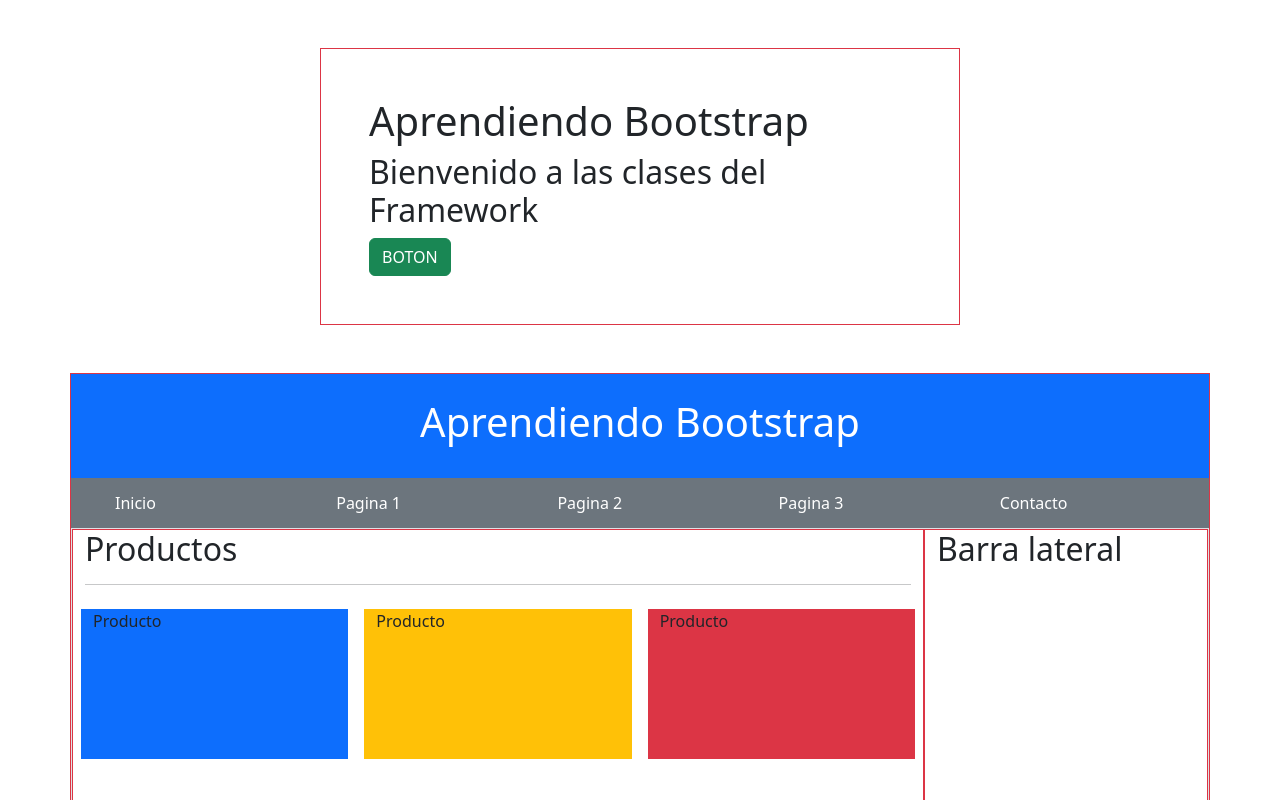
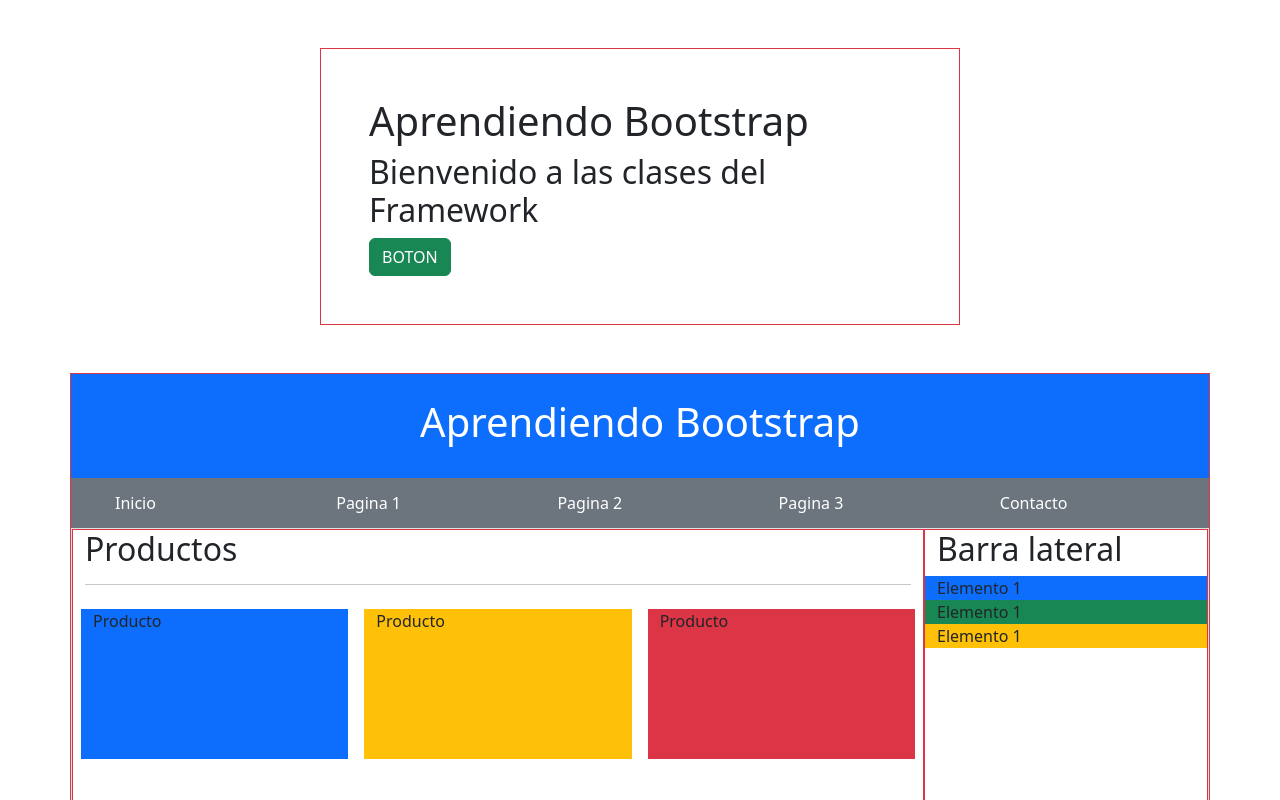
Before and after one commit to KevDanCC/masterCSSResponsive, a plain HTML site: page aprendiendo-bootstrap/index.html in a window 1280 px wide. Shown: the top 800 px of the page. Drawn offline with Linux system fonts and the light colour scheme.

Commit message:
190. Alineacion vertical de elementos

```diff
--- a/aprendiendo-bootstrap/index.html
+++ b/aprendiendo-bootstrap/index.html
@@ -64,7 +64,7 @@
                                 </div>
                             </div>
 
-<!-- Uso del justify-content-center directo para la alineacion de los elementos -->
+                            <!-- Uso del justify-content-center directo para la alineacion de los elementos -->
                             <div class="row mt-1 justify-content-center">
                                 <div class="item col-3 m-2 bg-primary">
                                     Producto
@@ -77,10 +77,24 @@
 
 
 
+
+
                         </div>
                     </section>
                     <aside class="col-3 border border-danger">
                         <h2>Barra lateral</h2>
+                        <!-- El uso de align-items- permite alineacion vertical -->
+                        <div class="lateral row bg-danger align-items-end">
+                            <div class="col-12 bg-primary h-25">
+                                Elemento 1
+                            </div>
+                            <div class="col-12 bg-success h-25">
+                                Elemento 1
+                            </div>
+                            <div class="col-12 bg-warning h-25">
+                                Elemento 1
+                            </div>
+                        </div>
                     </aside>
                 </div>
             </section>
--- a/aprendiendo-bootstrap/styles.css
+++ b/aprendiendo-bootstrap/styles.css
@@ -11,3 +11,7 @@
 .item{
     height: 150px;
 }
+
+.lateral {
+    height: 5 50px;
+}
```
